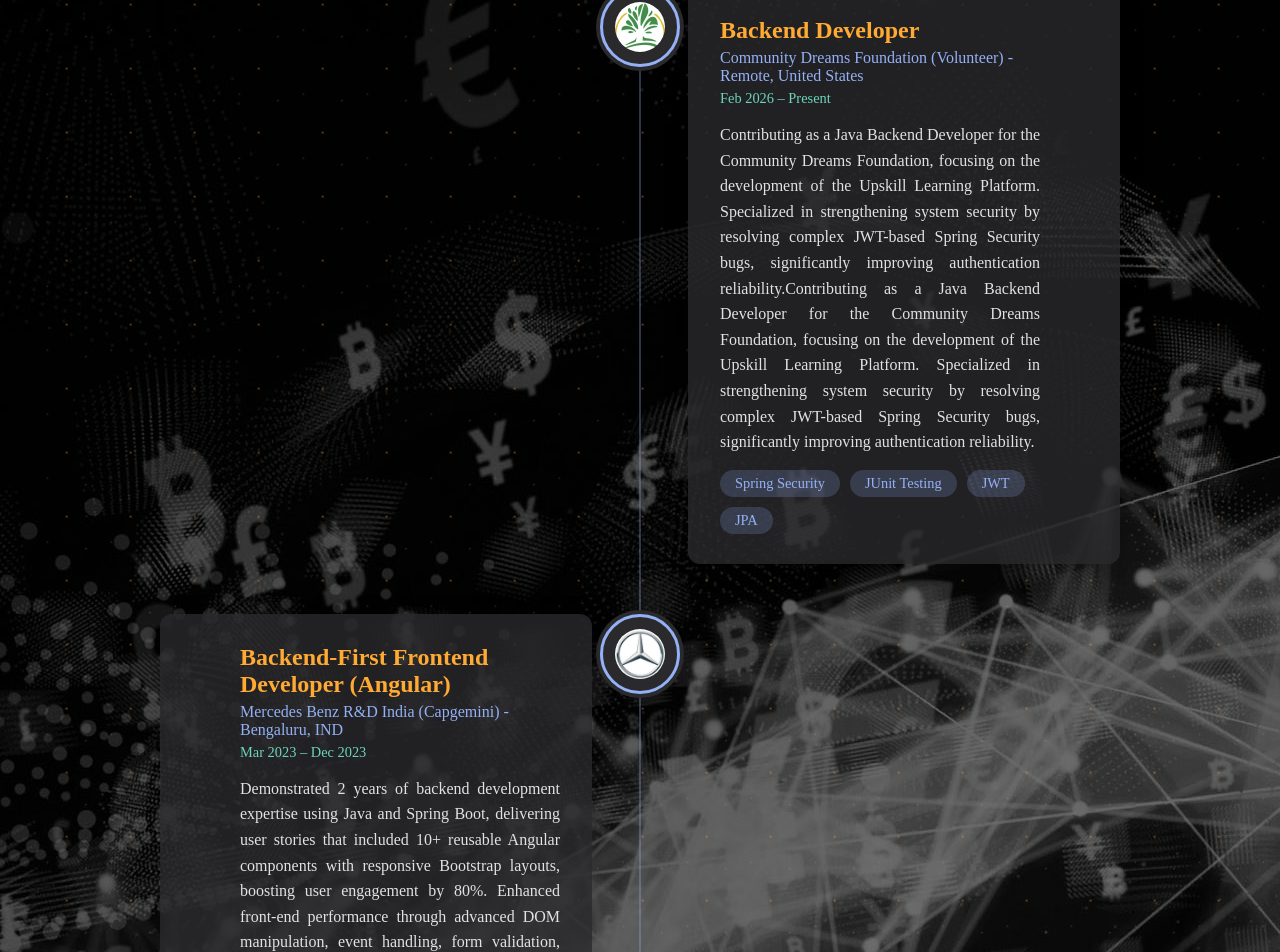
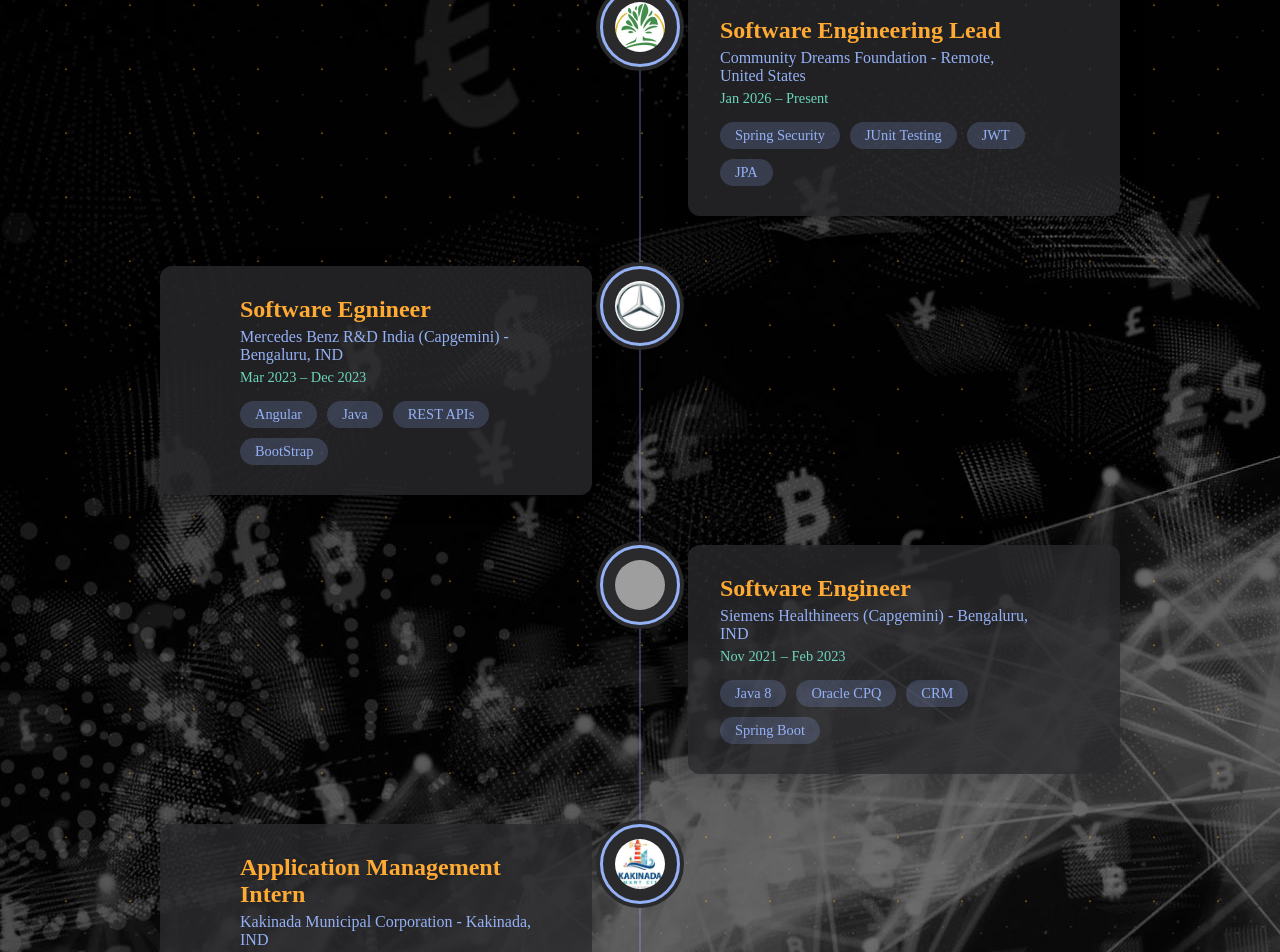
Before and after one commit to Swathi-Royyuru/portfolio, an Angular app: page / in a window 1280 px wide. Shown: the part 1740-2692 px from the top of the page. Built offline with nearby package versions, Linux system fonts and the light colour scheme; grey boxes are pictures that could not be loaded.

Commit message:
experience added

```diff
--- a/src/app/mainpage/mainpage.component.ts
+++ b/src/app/mainpage/mainpage.component.ts
@@ -26,7 +26,6 @@
   title: string;
   company: string;
   duration: string;
-  description: string;
   logo: string;
   technologies: string[];
 }
@@ -329,30 +328,35 @@
   experiences: Experience[] = [
     {
       id: 1,
-      title: 'Backend Developer',
-      company: 'Community Dreams Foundation (Volunteer) - Remote, United States',
-      duration: 'Feb 2026 – Present',
-      description: 'Contributing as a Java Backend Developer for the Community Dreams Foundation, focusing on the development of the Upskill Learning Platform. Specialized in strengthening system security by resolving complex JWT-based Spring Security bugs, significantly improving authentication reliability.Contributing as a Java Backend Developer for the Community Dreams Foundation, focusing on the development of the Upskill Learning Platform. Specialized in strengthening system security by resolving complex JWT-based Spring Security bugs, significantly improving authentication reliability.',
+      title: 'Software Engineering Lead',
+      company: 'Community Dreams Foundation - Remote, United States',
+      duration: 'Jan 2026 – Present',
       logo: 'CDF.jpg',
       technologies: ['Spring Security', 'JUnit Testing', 'JWT', 'JPA']
     },
     {
       id: 2,
-      title: 'Backend-First Frontend Developer (Angular)',
+      title: 'Software Egnineer',
       company: 'Mercedes Benz R&D India (Capgemini) - Bengaluru, IND',
       duration: 'Mar 2023 – Dec 2023',
-      description: 'Demonstrated 2 years of backend development expertise using Java and Spring Boot, delivering user stories that included 10+ reusable Angular components with responsive Bootstrap layouts, boosting user engagement by 80%. Enhanced front-end performance through advanced DOM manipulation, event handling, form validation, routing, and implementation of 3 RESTful APIs for seamless module communication. Achieved quality targets by analyzing 50+ test reports, identifying and resolving defects, conducting code reviews, and maintaining detailed technical documentation.',
       logo: 'MBRDI.jpeg',
-      technologies: ['Angular', 'TypeScript', 'REST APIs', 'BootStrap']
+      technologies: ['Angular', 'Java', 'REST APIs', 'BootStrap']
     },
     {
       id: 3,
-      title: 'Junior Java Developer (J2EE)',
+      title: 'Software Engineer',
       company: 'Siemens Healthineers (Capgemini) - Bengaluru, IND',
       duration: 'Nov 2021 – Feb 2023',
-      description: 'Delivered impactful contributions to an Oracle Sales Cloud–based CPQ CRM system by resolving 40+ bugs, defects, and user stories using Jira. Improved backend efficiency through advanced Java 8 features (Lambdas, Streams, Functional Interfaces) and enhanced security with JWT-based authorization. Collaborated across three departments during 13 sprints to drive high-quality, agile software delivery.',
       logo: 'siemens.jpg',
       technologies: ['Java 8', 'Oracle CPQ', 'CRM', 'Spring Boot']
+    },
+    {
+      id: 4,
+      title: 'Application Management Intern',
+      company: 'Kakinada Municipal Corporation - Kakinada, IND',
+      duration: 'Jan 2021 – Oct 2021',
+      logo: 'ksc.jpg',
+      technologies: ['Java', 'Spring Boot', 'JWT', 'JPA']
     }
   ];
 
```
Also changed, not shown: public/ksc.jpg (added).
